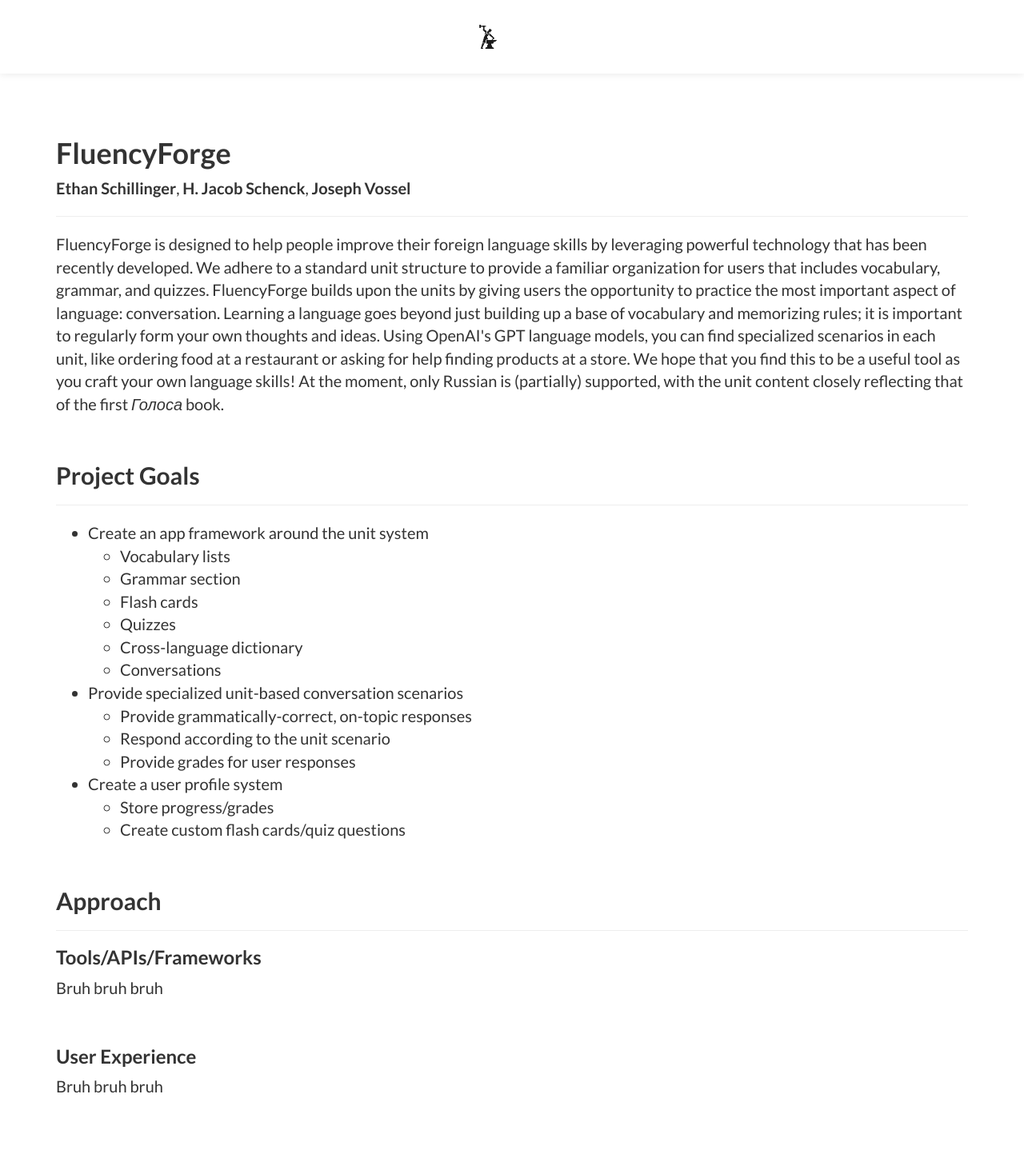
After one commit to esschillinger/capstone, a Flask app: page /about in a window 1280 px wide. The commit adds this page. Shown: the whole page at 80% size. Run offline with Flask 3, Linux system fonts and the light colour scheme; the visitor is signed in with stand-in values (Sample User, id 1); some libraries are stand-ins or nearby versions; some web fonts are replaced.

Commit message:
about page

```diff
--- a/src/application.py
+++ b/src/application.py
@@ -87,8 +87,8 @@ nav_unit_tabs = {
 }
 
 nav_home_tabs = {
-    'english' : ['Home', 'About', 'Deliverables'],
-    'russian' : ['Дом', 'О нас', 'Вещи Презентации']
+    'english' : ['Home', 'About'],
+    'russian' : ['Дом', 'О нас']
 }
 
 chat = {
@@ -124,11 +124,6 @@ def index():
 @app.route("/about")
 def about():
     return render_template("about.html", nav_tabs=session['nav_home_tabs'])
-
-
-@app.route("/deliverables")
-def deliverables():
-    return render_template("deliverable_select.html", nav_tabs=session['nav_home_tabs'])
 
 
 @app.route("/unitselect", methods=['GET', 'POST'])
--- a/src/static/js/units/cardunit2.json
+++ b/src/static/js/units/cardunit2.json
@@ -504,6 +504,10 @@ u =[
       "Back": "with"
     },
     {
+      "Front": "нельзя",
+      "Back": "it is not permitted"
+    }
+    {
       "Front": "Во-первых..., Во-вторых...",
       "Back": "In the first place..., in the second place..."
     },
--- a/src/static/vocab/unit2_vocab.txt
+++ b/src/static/vocab/unit2_vocab.txt
@@ -133,7 +133,7 @@ Adjectives
 без	without
 с	with
 
-нельзя
+нельзя  it is not permitted
 
 Во-первых..., Во-вторых...	In the first place..., in the second place...
 Дайте, пожалуйста, счёт!	Check, please!
--- /dev/null
+++ b/src/templates/about.html
@@ -0,0 +1,118 @@
+{% extends "nav_home_layout.html" %}
+
+
+{% block title %}
+
+{% endblock %}
+
+
+{% block head %}
+
+<link rel="stylesheet" href="/static/css/styles.css">
+<link rel="stylesheet" href="https://rsms.me/inter/inter.css">
+
+{% endblock %}
+
+
+{% block body %}
+
+<div class="container">
+    <h1 style="margin-top: 7%;"><b>FluencyForge</b></h1>
+    <p><b>Ethan Schillinger</b>, <b>H. Jacob Schenck</b>, <b>Joseph Vossel</b></p>
+    <hr>
+    <p>
+        FluencyForge is designed to help people improve their foreign language skills by leveraging powerful technology that has been recently developed.
+        We adhere to a standard unit structure to provide a familiar organization for users that includes vocabulary, grammar, and quizzes.
+        FluencyForge builds upon the units by giving users the opportunity to practice the most important aspect of language: conversation.
+        Learning a language goes beyond just building up a base of vocabulary and memorizing rules; it is important to regularly form your own thoughts and ideas.
+        Using OpenAI's GPT language models, you can find specialized scenarios in each unit, like ordering food at a restaurant or asking for help finding products at a store.
+        We hope that you find this to be a useful tool as you craft your own language skills!
+        At the moment, only Russian is (partially) supported, with the unit content closely reflecting that of the first <em>Голоса</em> book.
+    </p>
+    <br>
+    <h2>
+        <b>
+            Project Goals
+        </b>
+    </h2>
+    <hr>
+    <p>
+        <ul>
+            <li>
+                Create an app framework around the unit system
+                <ul>
+                    <li>
+                        Vocabulary lists
+                    </li>
+                    <li>
+                        Grammar section
+                    </li>
+                    <li>
+                        Flash cards
+                    </li>
+                    <li>
+                        Quizzes
+                    </li>
+                    <li>
+                        Cross-language dictionary
+                    </li>
+                    <li>
+                        Conversations
+                    </li>
+                </ul>
+            </li>
+            <li>
+                Provide specialized unit-based conversation scenarios
+                <ul>
+                    <li>
+                        Provide grammatically-correct, on-topic responses
+                    </li>
+                    <li>
+                        Respond according to the unit scenario
+                    </li>
+                    <li>
+                        Provide grades for user responses
+                    </li>
+                </ul>
+            </li>
+            <li>
+                Create a user profile system
+                <ul>
+                    <li>
+                        Store progress/grades
+                    </li>
+                    <li>
+                        Create custom flash cards/quiz questions
+                    </li>
+                </ul>
+            </li>
+        </ul>
+    </p>
+    <br>
+    <h2>
+        <b>
+            Approach
+        </b>
+    </h2>
+    <hr>
+    <h3>
+        <b>
+            Tools/APIs/Frameworks
+        </b>
+    </h3>
+    <p>
+        Bruh bruh bruh
+    </p>
+    <br>
+    <h3>
+        <b>
+            User Experience
+        </b>
+    </h3>
+    <p style="margin-bottom: 7%;">
+        Bruh bruh bruh
+    </p>
+
+
+
+{% endblock %}
--- a/src/templates/nav_home_layout.html
+++ b/src/templates/nav_home_layout.html
@@ -9,7 +9,7 @@
         <script src="https://ajax.googleapis.com/ajax/libs/jquery/3.5.1/jquery.min.js"></script>
         <script src="https://maxcdn.bootstrapcdn.com/bootstrap/3.4.1/js/bootstrap.min.js"></script>
 
-        <title>Triolingo{% block title %}{% endblock %}</title>
+        <title>FluencyForge{% block title %}{% endblock %}</title>
 
 
         {% block head %}
@@ -27,7 +27,7 @@
                     <ul class="nav navbar-nav text-center">
                         <li>
                             <a href="/">
-                                <img class="logo" src="/static/img/logo.webp">
+                                <img class="logo" src="/static/img/logo.jpg">
                             </a>
                         </li>
                         <li>
@@ -38,11 +38,6 @@
                         <li>
                             <a href="/about">
                                 {{nav_tabs[1] }}
-                            </a>
-                        </li>
-                        <li>
-                            <a href="/deliverables">
-                                {{nav_tabs[2] }}
                             </a>
                         </li>
                     </ul>
--- a/src/templates/nav_unit_layout.html
+++ b/src/templates/nav_unit_layout.html
@@ -13,7 +13,7 @@
         <script src="https://ajax.googleapis.com/ajax/libs/jquery/3.5.1/jquery.min.js"></script>
         <script src="https://maxcdn.bootstrapcdn.com/bootstrap/3.4.1/js/bootstrap.min.js"></script>
 
-        <title>Triolingo{% block title %}{% endblock %}</title>
+        <title>FluencyForge{% block title %}{% endblock %}</title>
 
 
         {% block head %}
@@ -31,7 +31,7 @@
                     <ul class="nav navbar-nav text-center">
                         <li>
                             <a href="/">
-                                <img class="logo" src="/static/img/logo.webp">
+                                <img class="logo" src="/static/img/logo.jpg">
                             </a>
                         </li>
                         <li class="nav-item dropdown">
```
Also changed, not shown: src/templates/deliverable_select.html (deleted, +0 -58 lines), src/static/img/logo.jpg (added), 6 other files.
